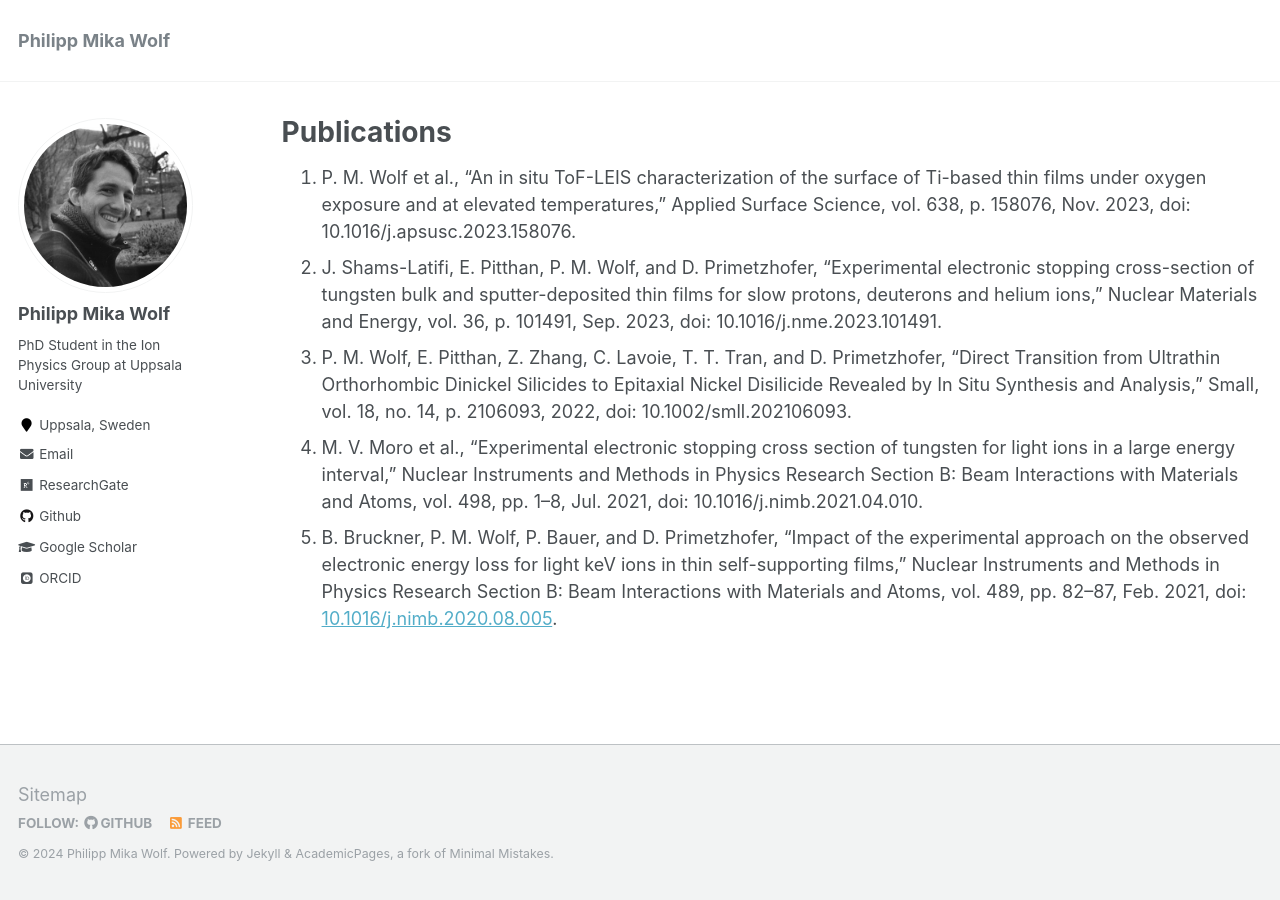
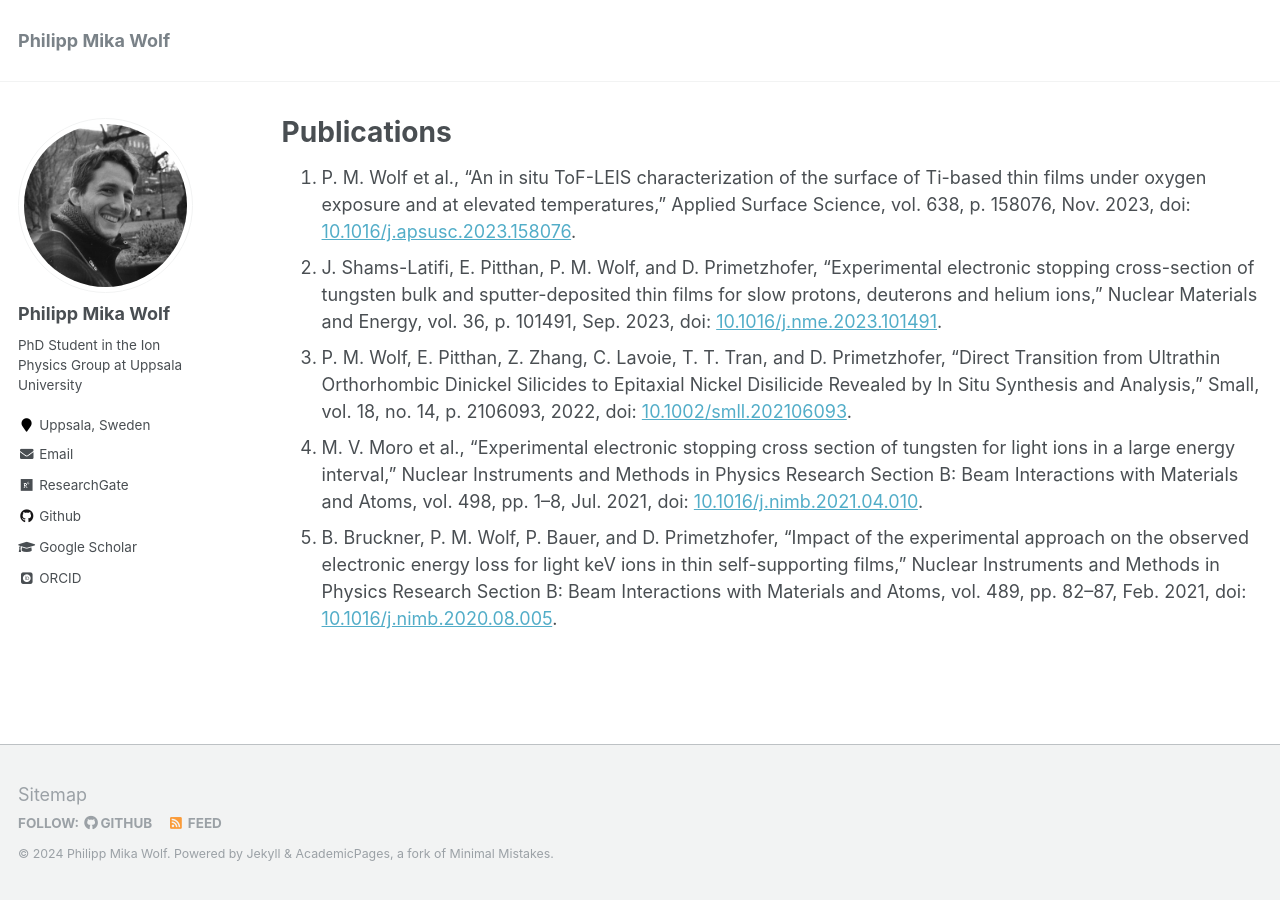
Before and after one commit to philipp-mika-wolf/philipp-mika-wolf.github.io, a Jekyll site: the page built from _pages/publications.md, in a window 1280 px wide. Built offline with Jekyll 4.4.1, drawn with Linux system fonts in a browser that asks for light colours; some web fonts are replaced; part of the change alters nothing that is shown.

```diff
--- a/_pages/publications.md
+++ b/_pages/publications.md
@@ -7,8 +7,8 @@ author_profile: true
 
 {% include base_path %}
 
-1. P. M. Wolf et al., “An in situ ToF-LEIS characterization of the surface of Ti-based thin films under oxygen exposure and at elevated temperatures,” Applied Surface Science, vol. 638, p. 158076, Nov. 2023, doi: 10.1016/j.apsusc.2023.158076.
-1. J. Shams-Latifi, E. Pitthan, P. M. Wolf, and D. Primetzhofer, “Experimental electronic stopping cross-section of tungsten bulk and sputter-deposited thin films for slow protons, deuterons and helium ions,” Nuclear Materials and Energy, vol. 36, p. 101491, Sep. 2023, doi: 10.1016/j.nme.2023.101491.
-1. P. M. Wolf, E. Pitthan, Z. Zhang, C. Lavoie, T. T. Tran, and D. Primetzhofer, “Direct Transition from Ultrathin Orthorhombic Dinickel Silicides to Epitaxial Nickel Disilicide Revealed by In Situ Synthesis and Analysis,” Small, vol. 18, no. 14, p. 2106093, 2022, doi: 10.1002/smll.202106093.
-1. M. V. Moro et al., “Experimental electronic stopping cross section of tungsten for light ions in a large energy interval,” Nuclear Instruments and Methods in Physics Research Section B: Beam Interactions with Materials and Atoms, vol. 498, pp. 1–8, Jul. 2021, doi: 10.1016/j.nimb.2021.04.010.
-1. B. Bruckner, P. M. Wolf, P. Bauer, and D. Primetzhofer, “Impact of the experimental approach on the observed electronic energy loss for light keV ions in thin self-supporting films,” Nuclear Instruments and Methods in Physics Research Section B: Beam Interactions with Materials and Atoms, vol. 489, pp. 82–87, Feb. 2021, doi: [10.1016/j.nimb.2020.08.005](https://doi.org/10.1016/j.nimb.2021.04.010).
+1. P. M. Wolf et al., “An in situ ToF-LEIS characterization of the surface of Ti-based thin films under oxygen exposure and at elevated temperatures,” Applied Surface Science, vol. 638, p. 158076, Nov. 2023, doi: [10.1016/j.apsusc.2023.158076](https://doi.org/10.1016/j.apsusc.2023.158076).
+1. J. Shams-Latifi, E. Pitthan, P. M. Wolf, and D. Primetzhofer, “Experimental electronic stopping cross-section of tungsten bulk and sputter-deposited thin films for slow protons, deuterons and helium ions,” Nuclear Materials and Energy, vol. 36, p. 101491, Sep. 2023, doi: [10.1016/j.nme.2023.101491](https://doi.org/10.1016/j.nme.2023.101491).
+1. P. M. Wolf, E. Pitthan, Z. Zhang, C. Lavoie, T. T. Tran, and D. Primetzhofer, “Direct Transition from Ultrathin Orthorhombic Dinickel Silicides to Epitaxial Nickel Disilicide Revealed by In Situ Synthesis and Analysis,” Small, vol. 18, no. 14, p. 2106093, 2022, doi: [10.1002/smll.202106093](https://doi.org/10.1002/smll.202106093).
+1. M. V. Moro et al., “Experimental electronic stopping cross section of tungsten for light ions in a large energy interval,” Nuclear Instruments and Methods in Physics Research Section B: Beam Interactions with Materials and Atoms, vol. 498, pp. 1–8, Jul. 2021, doi: [10.1016/j.nimb.2021.04.010](https://doi.org/10.1016/j.nimb.2021.04.010).
+1. B. Bruckner, P. M. Wolf, P. Bauer, and D. Primetzhofer, “Impact of the experimental approach on the observed electronic energy loss for light keV ions in thin self-supporting films,” Nuclear Instruments and Methods in Physics Research Section B: Beam Interactions with Materials and Atoms, vol. 489, pp. 82–87, Feb. 2021, doi: [10.1016/j.nimb.2020.08.005](https://doi.org/10.1016/j.nimb.2020.08.005).
```
